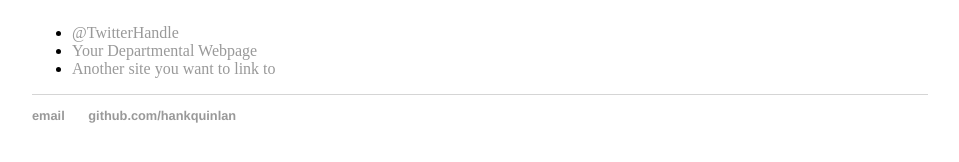
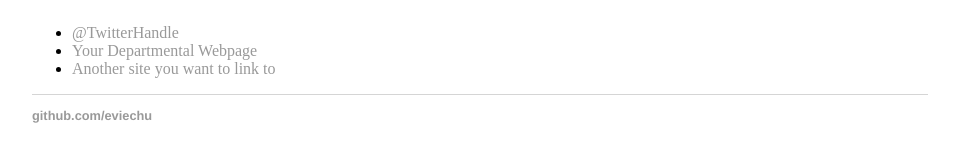
Before and after one commit to Eviechu/eviechu.github.io, a Jekyll site: the page built from about/index.html, in a window 1280 px wide. Shown: the part 365-527 px from the top of the page, without its empty margins (160-1119 px from the left). Built offline with Jekyll 4.4.1, drawn with Linux system fonts in a browser that asks for light colours.

Commit message:
Update default.html

```diff
--- a/_layouts/default.html
+++ b/_layouts/default.html
@@ -25,8 +25,7 @@
 
   <footer>
    <ul>
-   <li><a href="mailto:hankquinlanhub@gmail.com">email</a></li>
-   <li><a href="https://github.com/hankquinlan">github.com/hankquinlan</a></li>
+   <li><a href="https://github.com/eviechu">github.com/eviechu</a></li>
    </ul>
   </footer>
   </body>
```
